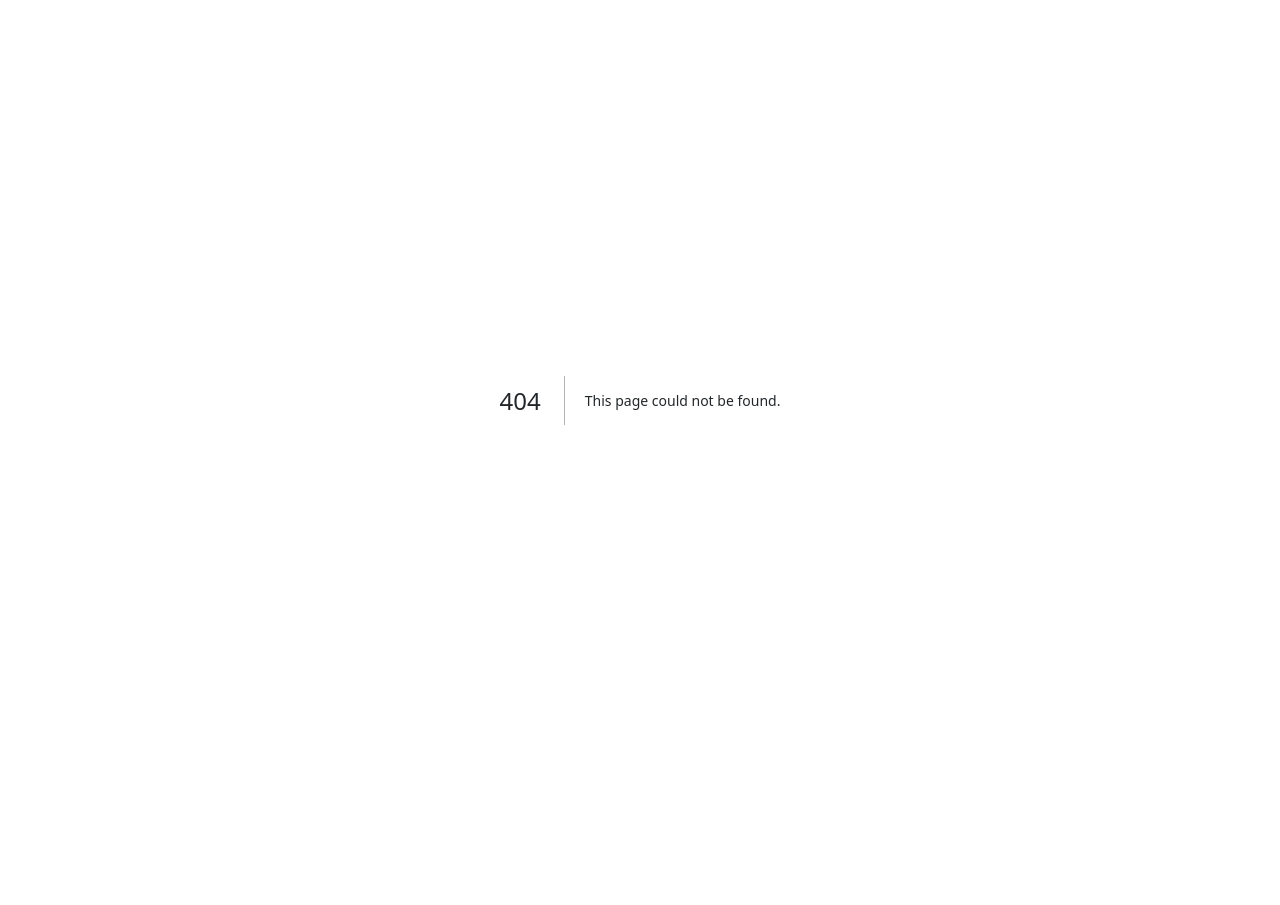
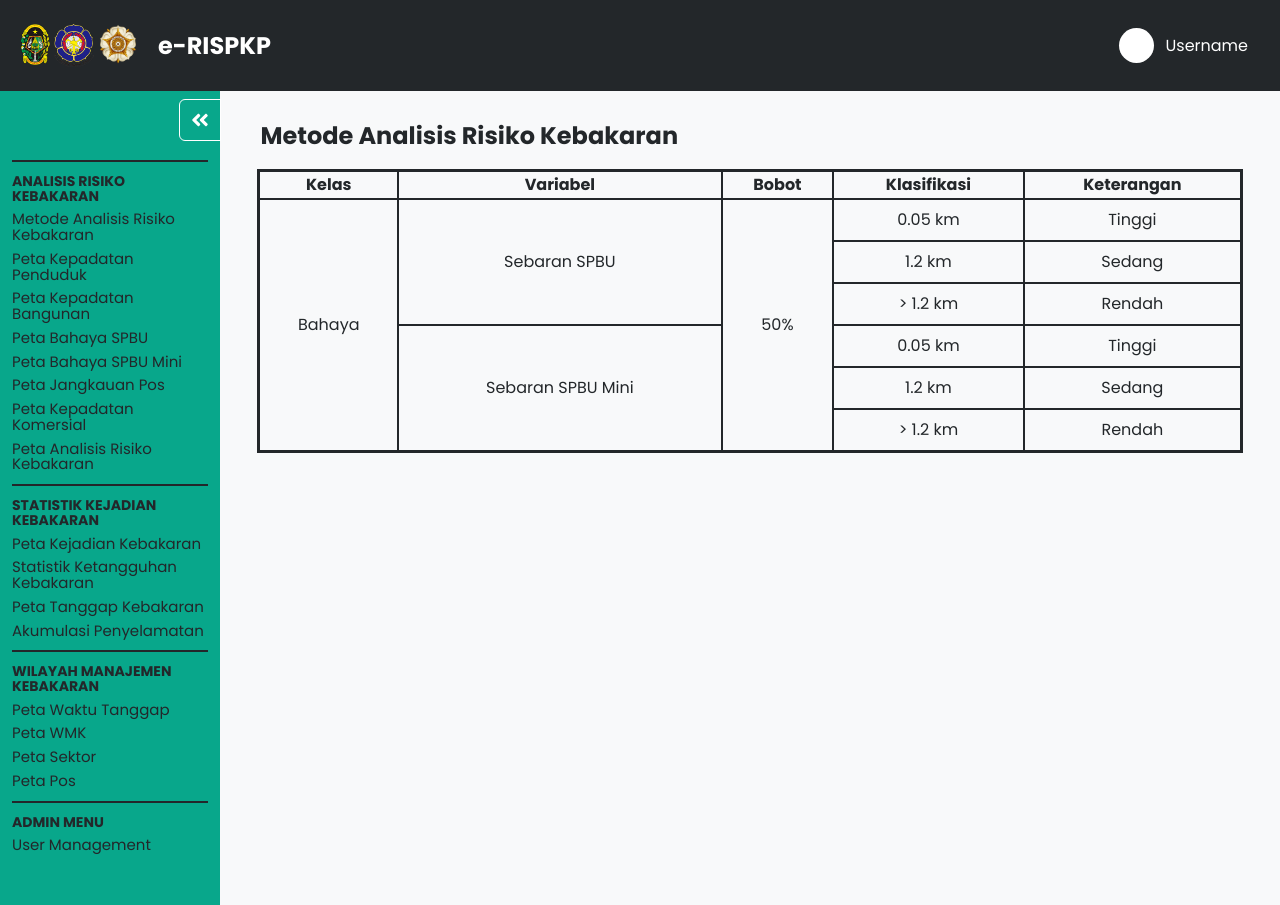
Before and after one commit to ahmadzakiakmal/Prototype-RISPKP, a Next.js app: page /dashboard/metode-analisis-risiko-kebakaran in a window 1280 px wide. Before the commit this address had no page. Before the commit the page ends 800 px from the top, so only its background shows below. Built offline with nearby package versions, Linux system fonts and the light colour scheme.

Commit message:
feat: create component for metode analisis page

```diff
--- /dev/null
+++ b/src/pages/dashboard/metode-analisis-risiko-kebakaran.tsx
@@ -0,0 +1,95 @@
+import Layout from "@/components/Layout";
+
+export default function MetodeAnalisisPage() {
+  return (
+    <Layout>
+      <main>
+        <h1 className="text-2xl font-bold">Metode Analisis Risiko Kebakaran</h1>
+        <table className="w-full outline mt-5">
+          <tbody>
+            <tr className="">
+              <th className="border-r-2 border-neutral-400">Kelas</th>
+              <th className="border-r-2 border-neutral-400">Variabel</th>
+              <th className="border-r-2 border-neutral-400">Bobot</th>
+              <th className="border-r-2 border-neutral-400">Klasifikasi</th>
+              <th>Keterangan</th>
+            </tr>
+            <RowItem
+              kelas="Bahaya"
+              kelasRowSpan={21}
+              variabel="Sebaran SPBU"
+              variabelRowSpan={3}
+              bobot="50%"
+              bobotRowSpan={21}
+              klasifikasi="0.05 km"
+              keterangan="Tinggi"
+            />
+            <RowItem
+              klasifikasi="1.2 km"
+              keterangan="Sedang"
+            />
+            <RowItem
+              klasifikasi="> 1.2 km"
+              keterangan="Rendah"
+            />
+            <RowItem
+              variabel="Sebaran SPBU Mini"
+              variabelRowSpan={3}
+              klasifikasi="0.05 km"
+              keterangan="Tinggi"
+            />
+            <RowItem klasifikasi="1.2 km" keterangan="Sedang" />
+            <RowItem klasifikasi="> 1.2 km" keterangan="Rendah" />
+          </tbody>
+        </table>
+      </main>
+    </Layout>
+  );
+}
+
+function RowItem(props: any) {
+  const {
+    kelas,
+    variabel,
+    bobot,
+    klasifikasi,
+    keterangan,
+    kelasRowSpan,
+    variabelRowSpan,
+    bobotRowSpan,
+  } = props;
+  return (
+    <tr className="border-t-2 border-neutral-400">
+      {kelas && (
+        <td
+          className="text-center py-2 border-r-2 border-neutral-400"
+          rowSpan={kelasRowSpan}
+        >
+          {kelas}
+        </td>
+      )}
+      {variabel && (
+        <td
+          className="text-center py-2 border-r-2 border-neutral-400"
+          rowSpan={variabelRowSpan}
+        >
+          {variabel}
+        </td>
+      )}
+      {bobot && (
+        <td
+          className="text-center py-2 border-r-2 border-neutral-400"
+          rowSpan={bobotRowSpan}
+        >
+          {bobot}
+        </td>
+      )}
+      {klasifikasi && (
+        <td className="text-center py-2 border-r-2 border-neutral-400">
+          {klasifikasi}
+        </td>
+      )}
+      {keterangan && <td className="text-center py-2">{keterangan}</td>}
+    </tr>
+  );
+}
```
